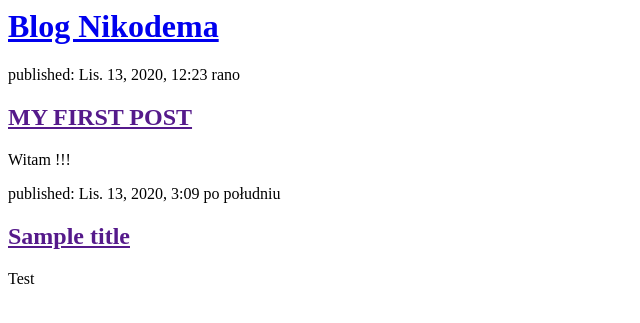
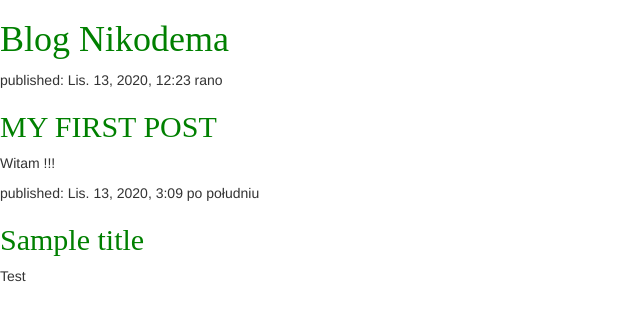
Before and after one commit to nikiszafa/blog-nikodem, a Django app: page / in a window 1280 px wide. Shown: the top 323 px of the page, without its empty margins (0-640 px from the left). Run offline with Django 3.2, Linux system fonts and the light colour scheme; data comes from the database, SQL or seed files in the repository; some libraries are stand-ins or nearby versions.

Commit message:
create blog.css

```diff
--- /dev/null
+++ b/blog/static/css/blog.css
@@ -0,0 +1,3 @@
+h1 a, h2 a {
+    color: #c25100;
+}
--- a/blog/templates/blog/post_list.html
+++ b/blog/templates/blog/post_list.html
@@ -1,7 +1,13 @@
+{% load static %}
 <html>
+
 <head>
+    <link rel="stylesheet" href="//maxcdn.bootstrapcdn.com/bootstrap/3.2.0/css/bootstrap.min.css">
+    <link rel="stylesheet" href="//maxcdn.bootstrapcdn.com/bootstrap/3.2.0/css/bootstrap-theme.min.css">
+    <link rel="stylesheet" href="{% static 'css/blog.css' %}">
     <title>Blog Nikodema essa</title>
 </head>
+
 <body>
     <div>
         <h1><a href="/">Blog Nikodema</a></h1>
@@ -14,4 +20,5 @@
     </div>
     {% endfor %}
 </body>
+
 </html>
--- a/static/css/blog.css
+++ b/static/css/blog.css
@@ -1,4 +1,4 @@
 h1 a, h2 a {
-    color: #C25100;
+    color: green;
     font-family: 'Lobster';
 }
```
Lines whose indentation alone changed are shown as unchanged.
